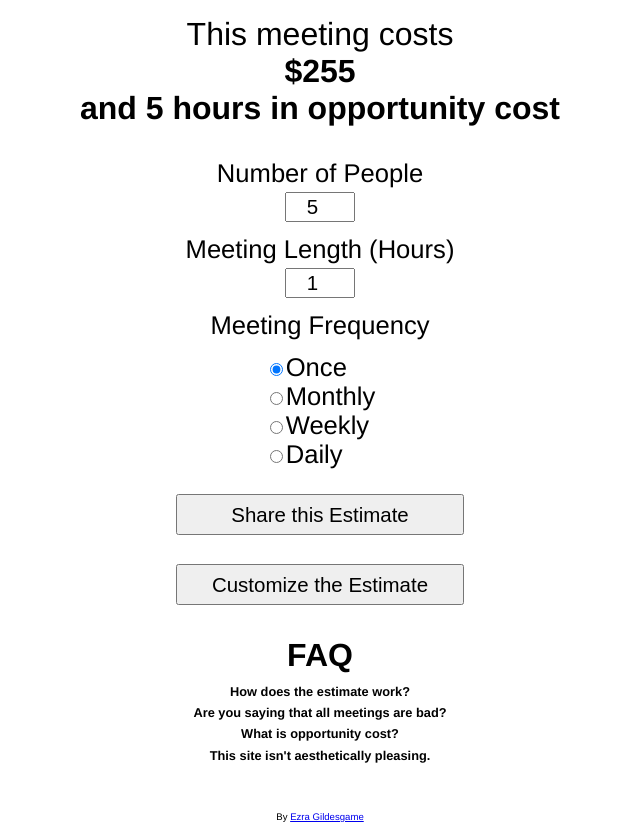
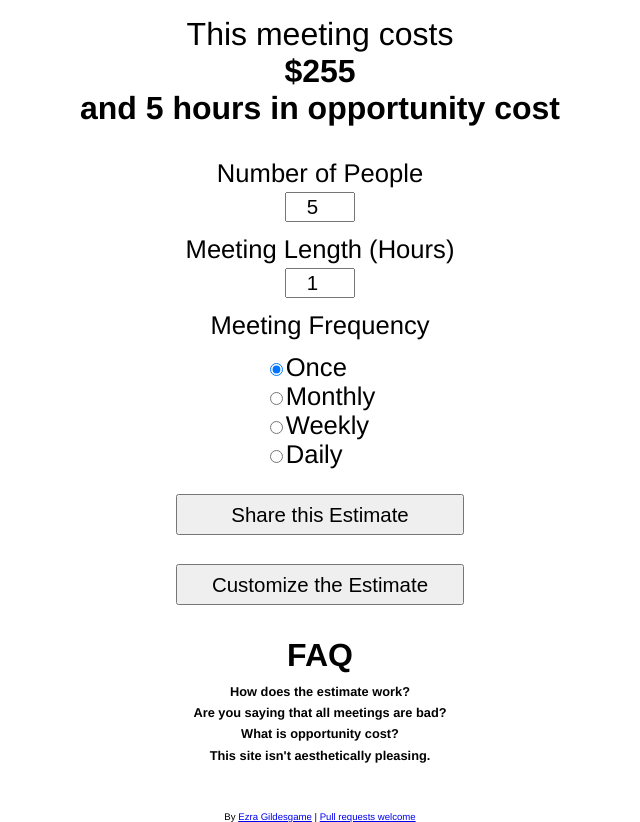
Before and after one commit to ezra-g/meeting-cost, a plain HTML site: page index.html in a window 1280 px wide. Shown: the whole page, without its empty margins (320-960 px from the left). Drawn offline with Linux system fonts and the light colour scheme.

Commit message:
Add pull requests invitation.

```diff
--- a/index.html
+++ b/index.html
@@ -89,6 +89,9 @@
 		That's not a question, but you're correct. You're welcome to <a href="https://github.com/ezra-g/meeting-cost">submit a pull request</a> to improve the site.
 	</span>
 </div>
-<div id="footer">By <a href="https://twitter.com/ezrabg">Ezra Gildesgame</a></div>
+<div id="footer">By <a href="https://twitter.com/ezrabg">Ezra Gildesgame</a>
+	|
+	<a href="https://github.com/ezra-g/meeting-cost">Pull requests welcome</a>
+</div>
 </body>
 </html>
```
